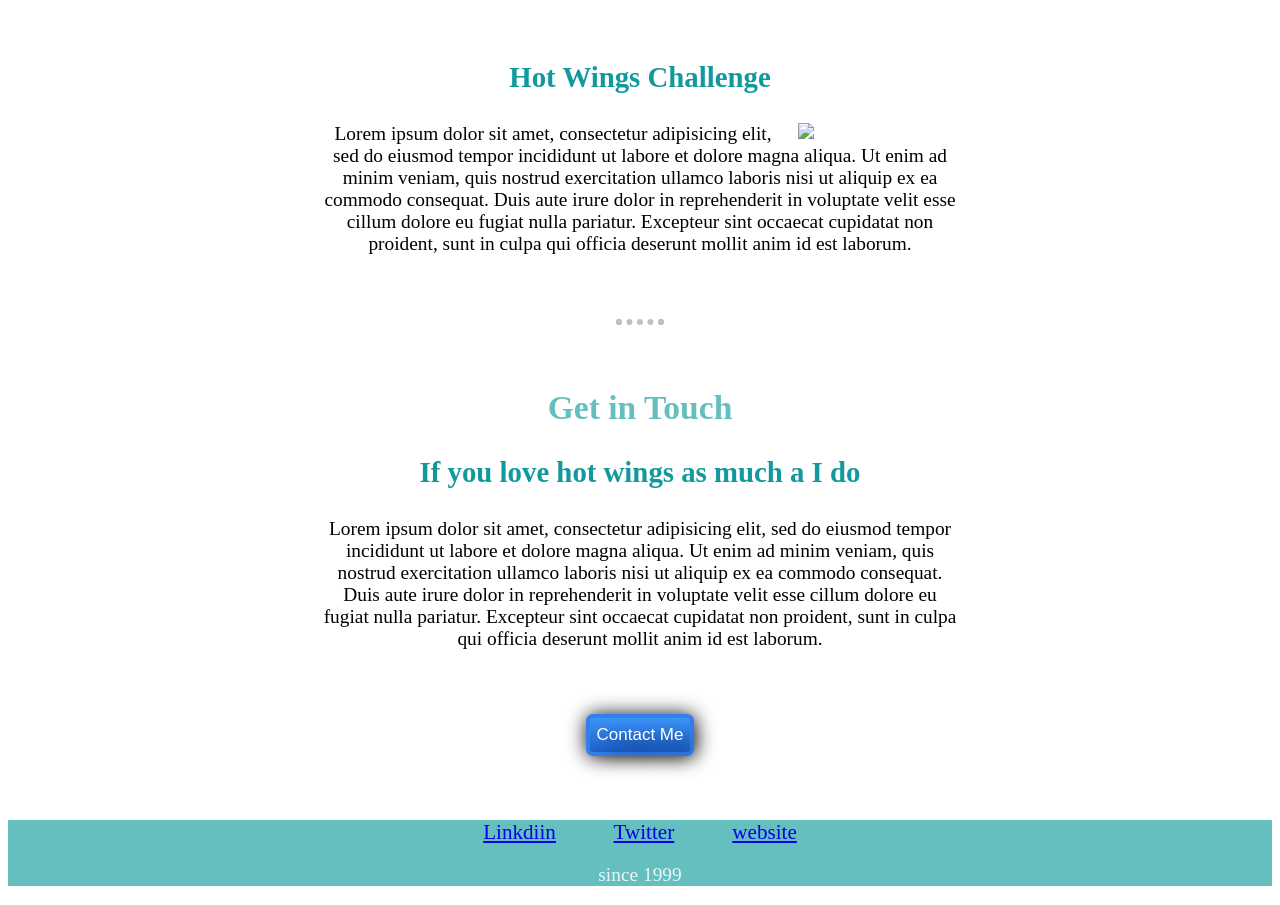
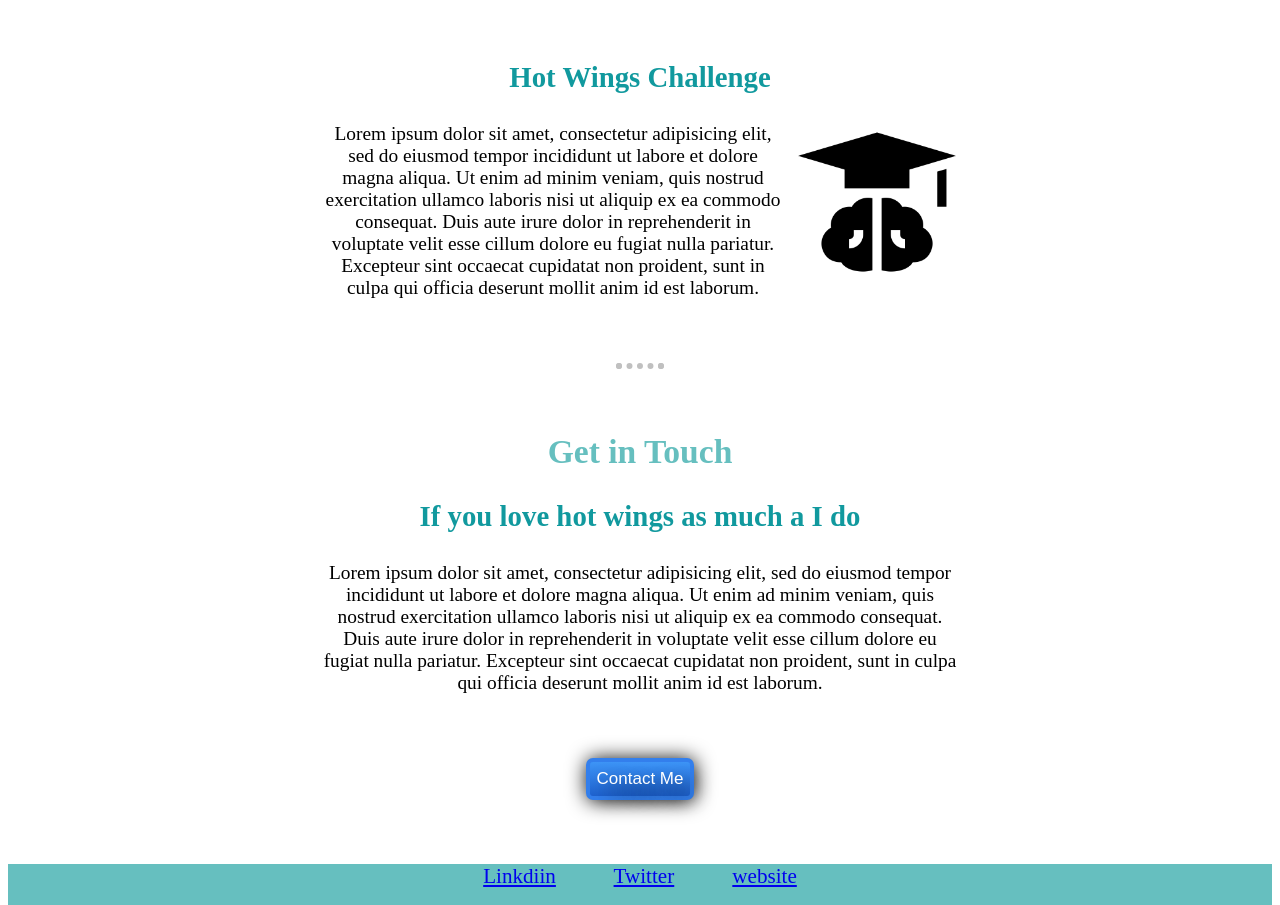
Before and after one commit to sukanta9988/sukanta-s-website.github.io, a plain HTML site: page index.html in a window 1280 px wide. Shown: the part 1616-2521 px from the top of the page. Drawn offline with Linux system fonts and the light colour scheme; files that its build step writes are made by us from their sources.

Commit message:
Update index.html

```diff
--- a/index.html
+++ b/index.html
@@ -37,7 +37,7 @@
       </div>
       <div class="skill2">
         <h3>Hot Wings Challenge</h3>
-        <img class="image2" src="academic.png">
+        <img class="image2" src="store/academic.png">
         <p>Lorem ipsum dolor sit amet, consectetur adipisicing elit, sed do eiusmod tempor incididunt ut labore et dolore magna aliqua. Ut enim ad minim veniam, quis nostrud exercitation ullamco laboris nisi ut aliquip ex ea commodo consequat. Duis aute irure dolor in reprehenderit in voluptate velit esse cillum dolore eu fugiat nulla pariatur. Excepteur sint occaecat cupidatat non proident, sunt in culpa qui officia deserunt mollit anim id est laborum.</p>
 
 
```
